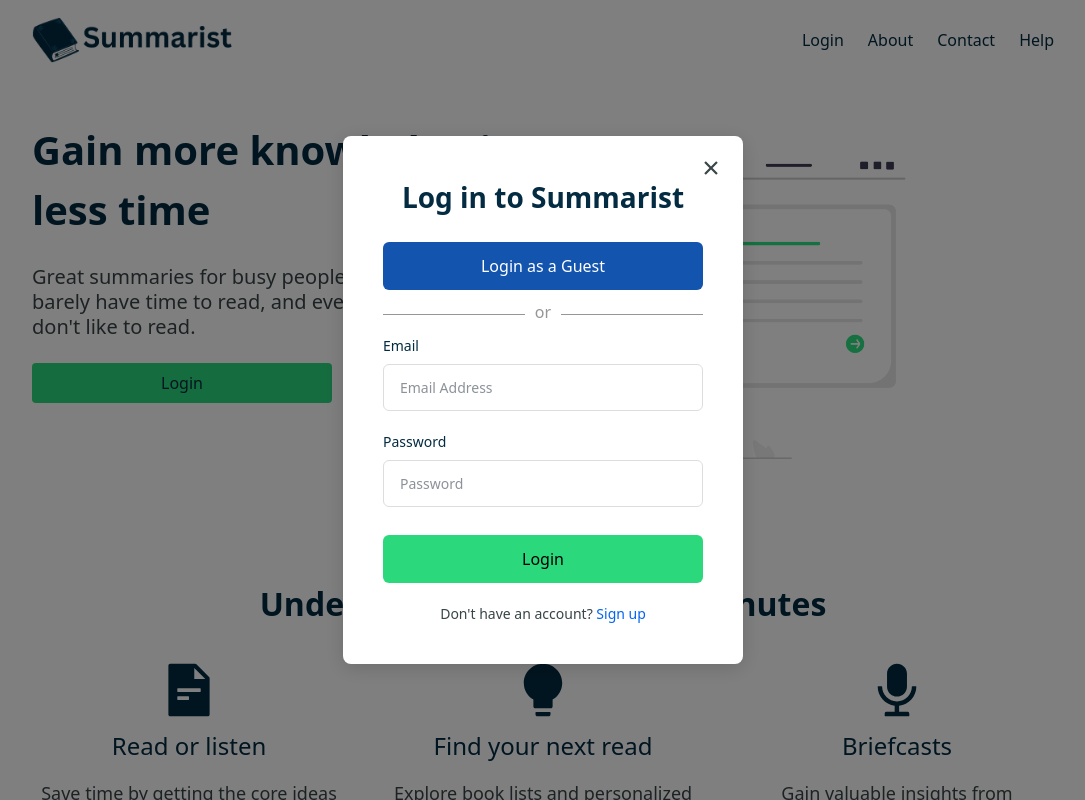
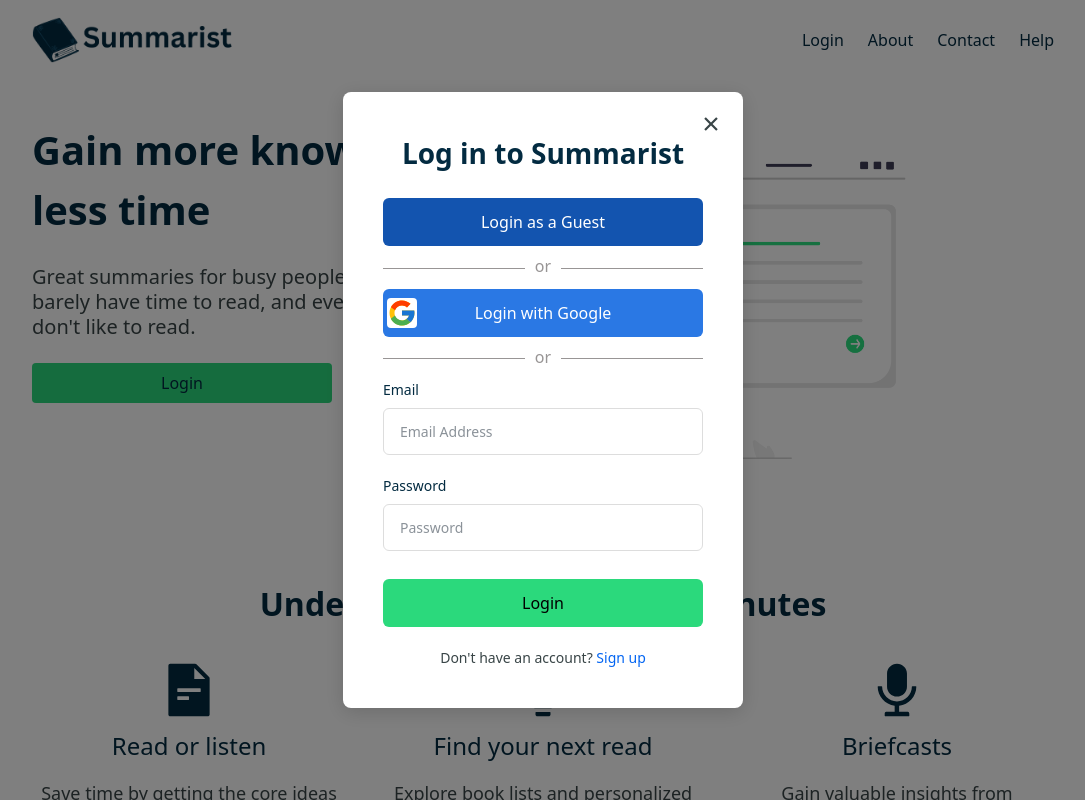
Before and after one commit to connorklee0/summarist, a Next.js app: page / in a window 1280 px wide. Both pictures are taken after a click on the item "Login". Shown: the top 800 px of the page, without its empty margins (97-1182 px from the left). Built offline with nearby package versions, Linux system fonts and the light colour scheme; no server answers.

Commit message:
implement google auth login

```diff
--- a/app/lib/api/authService.ts
+++ b/app/lib/api/authService.ts
@@ -3,6 +3,8 @@
   signInWithEmailAndPassword,
   signOut,
   User,
+  GoogleAuthProvider,
+  signInWithPopup
 } from "firebase/auth";
 import { doc, setDoc, getDoc } from "firebase/firestore";
 import { auth, db } from "@/firebase";
@@ -18,6 +20,33 @@
   email: string;
   plan: PlanType;
 }
+
+// Login with Google
+export const loginWithGoogle = async (plan: PlanType = "basic"): Promise<UserData> => {
+  const provider = new GoogleAuthProvider();
+
+  const userCredential = await signInWithPopup(auth, provider);
+  const user = userCredential.user;
+
+  // Check if user document already exists
+  const existingUser = await getUserData(user.uid);
+
+  if (existingUser) {
+    // User already exists, return their data
+    return existingUser;
+  }
+
+  // New user - create document in Firestore
+  const userData: UserData = {
+    uid: user.uid,
+    email: user.email || "",
+    plan,
+  };
+
+  await setDoc(doc(db, "users", user.uid), userData);
+
+  return userData;
+};
 
 // Sign up new user
 export const signUpUser = async (
--- a/components/modals/LoginModal.module.css
+++ b/components/modals/LoginModal.module.css
@@ -46,8 +46,20 @@
 }
 
 .guestButton {
+  background-color: #1354af;
+}
+
+.googleButton {
+  background-color: #2a78e4;
+  display: flex;
+  align-items: center;
+  justify-content: center;
+  position: relative;
+}
+
+.guestButton,
+.googleButton {
   padding: 12px 16px;
-  background-color: #1354af;
   color: white;
   border: none;
   border-radius: 6px;
@@ -55,7 +67,6 @@
   font-weight: 500;
   cursor: pointer;
   transition: background-color 0.2s;
-  margin-bottom: 12px;
   width: 100%;
 }
 
@@ -64,7 +75,7 @@
   text-align: center;
   border-bottom: 1px solid #989595;
   line-height: 0.1em;
-  margin: 10px 0 20px;
+  margin: 20px 0;
   color: #989595;
 }
 
--- a/components/modals/LoginModal.tsx
+++ b/components/modals/LoginModal.tsx
@@ -1,8 +1,13 @@
 "use client";
 import { useState } from "react";
 import { IoCloseSharp } from "react-icons/io5";
+import { FcGoogle } from "react-icons/fc";
 import styles from "./LoginModal.module.css";
-import { loginUser, loginAsGuest } from "@/app/lib/api/authService";
+import {
+  loginUser,
+  loginAsGuest,
+  loginWithGoogle,
+} from "@/app/lib/api/authService";
 import { useModal } from "@/app/context/ModalContext";
 
 interface LoginModalProps {
@@ -53,6 +58,27 @@
     }
   };
 
+  const handleGoogleLogin = async () => {
+    setIsLoading(true);
+    setError("");
+
+    try {
+      await loginWithGoogle();
+      onClose();
+    } catch (error: any) {
+      console.error("Google login failed:", error);
+      if (error.code === "auth/popup-closed-by-user") {
+        setError("Sign-in was cancelled.");
+      } else if (error.code === "auth/popup-blocked") {
+        setError("Pop-up was blocked. Please allow pop-ups for this site.");
+      } else {
+        setError("Failed to login with Google. Please try again.");
+      }
+    } finally {
+      setIsLoading(false);
+    }
+  };
+
   if (!isOpen) return null;
 
   return (
@@ -70,6 +96,21 @@
           disabled={isLoading}
         >
           {isLoading ? "Logging in..." : "Login as a Guest"}
+        </button>
+
+        <div className={styles.separator}>
+          <span>or</span>
+        </div>
+
+        <button
+          className={styles.googleButton}
+          onClick={handleGoogleLogin}
+          disabled={isLoading}
+        >
+          <div className="text-3xl bg-white rounded absolute left-1">
+            <FcGoogle />
+          </div>
+          {isLoading ? "Logging in..." : "Login with Google"}
         </button>
 
         <div className={styles.separator}>
--- a/components/modals/SignupModal.tsx
+++ b/components/modals/SignupModal.tsx
@@ -1,8 +1,13 @@
 "use client";
 import { useState } from "react";
 import { IoCloseSharp } from "react-icons/io5";
+import { FcGoogle } from "react-icons/fc";
 import styles from "./LoginModal.module.css";
-import { signUpUser, PlanType } from "@/app/lib/api/authService";
+import {
+  signUpUser,
+  PlanType,
+  loginWithGoogle,
+} from "@/app/lib/api/authService";
 import { useModal } from "@/app/context/ModalContext";
 
 interface SignUpModalProps {
@@ -56,6 +61,27 @@
     }
   };
 
+  const handleGoogleLogin = async () => {
+    setIsLoading(true);
+    setError("");
+
+    try {
+      await loginWithGoogle();
+      onClose();
+    } catch (error: any) {
+      console.error("Google login failed:", error);
+      if (error.code === "auth/popup-closed-by-user") {
+        setError("Sign-in was cancelled.");
+      } else if (error.code === "auth/popup-blocked") {
+        setError("Pop-up was blocked. Please allow pop-ups for this site.");
+      } else {
+        setError("Failed to login with Google. Please try again.");
+      }
+    } finally {
+      setIsLoading(false);
+    }
+  };
+
   if (!isOpen) return null;
 
   return (
@@ -66,6 +92,21 @@
         </button>
 
         <h2 className={styles.title}>Sign up to Summarist</h2>
+
+        <button
+          className={styles.googleButton}
+          onClick={handleGoogleLogin}
+          disabled={isLoading}
+        >
+          <div className="text-3xl bg-white rounded absolute left-1">
+            <FcGoogle />
+          </div>
+          {isLoading ? "Logging in..." : "Login with Google"}
+        </button>
+
+        <div className={styles.separator}>
+          <span>or</span>
+        </div>
 
         {error && <div className={styles.error}>{error}</div>}
 
```
